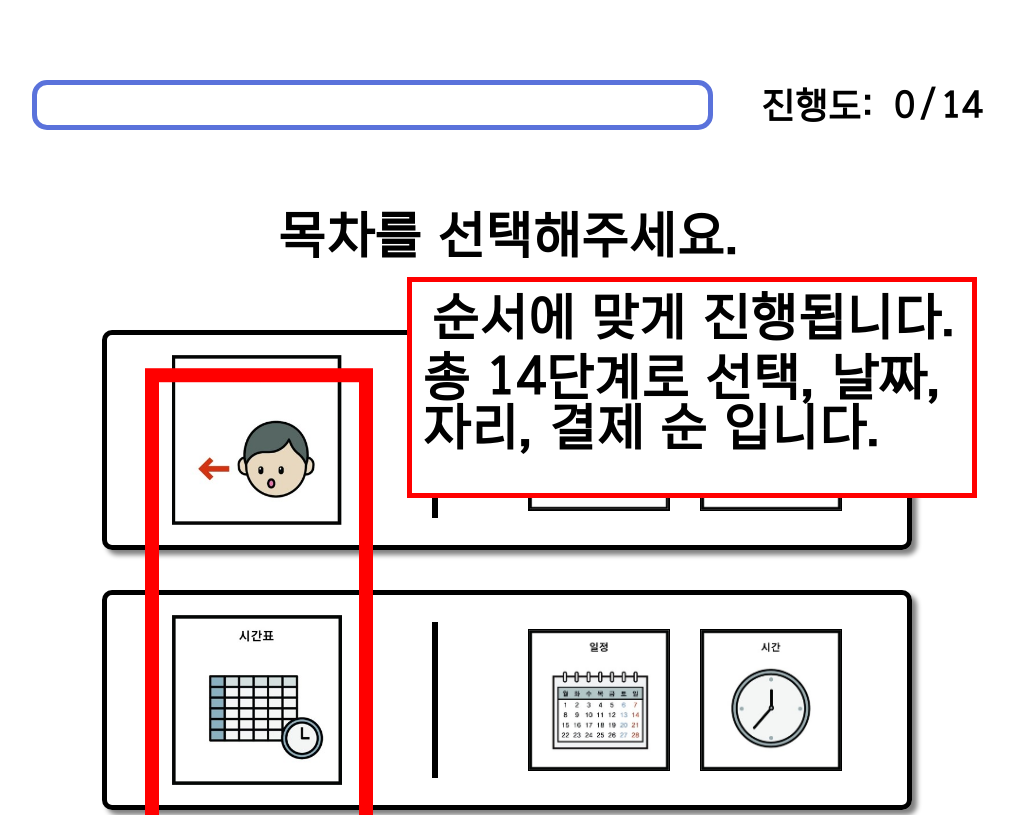
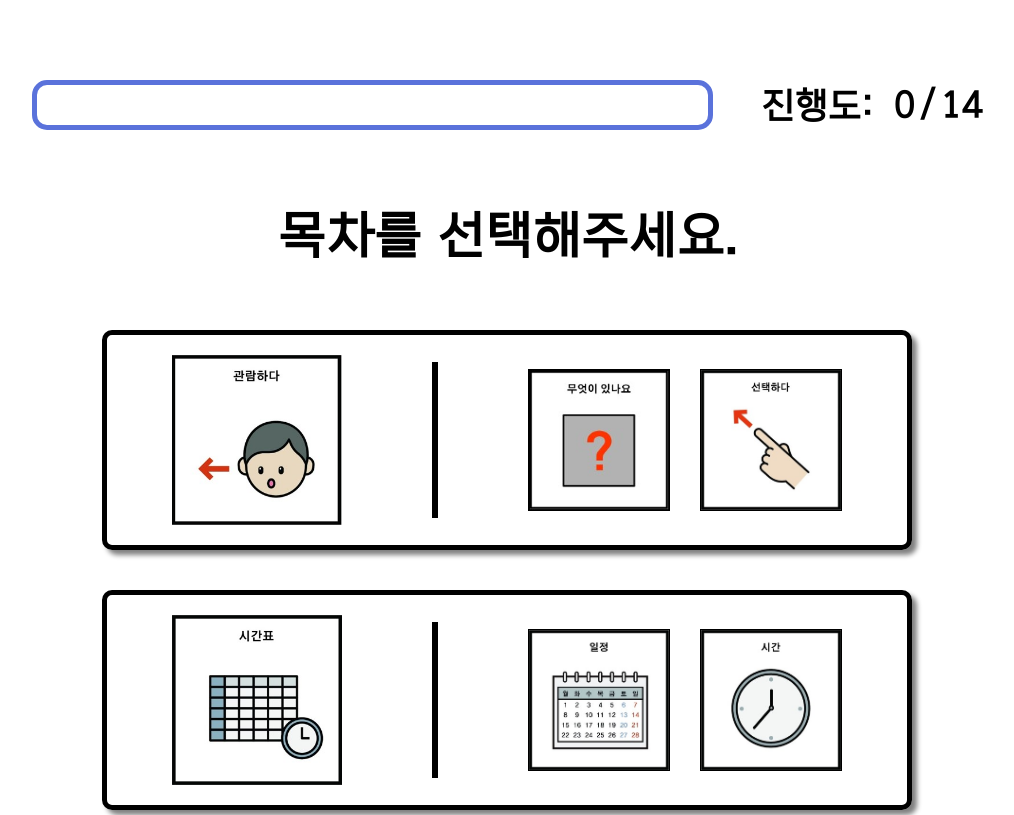
Before and after one commit to Croossh/school, a React (Create React App) app: page / in a window 1280 px wide. Shown: the top 815 px of the page, without its empty margins (133-1147 px from the left). Built offline with nearby package versions, Linux system fonts and the light colour scheme.

Commit message:
[Fix] 튜토리얼 임시 삭제 조치

```diff
--- a/src/App.js
+++ b/src/App.js
@@ -42,16 +42,16 @@ function App() {
 
   return (
     <Contanier className="App">
-      {firstState && <FirstTutorial onClick={() => changeTuto("first")} />}
+      {/* {firstState && <FirstTutorial onClick={() => changeTuto("first")} />}
       {secondState && <SecondTutorial onClick={() => changeTuto("second")} />}
       {thirdState && <ThirdTutorial onClick={() => changeTuto("third")} />}
-      {lastState && (
-        <React.Fragment>
-          <Header />
-          <Router />
-          <Footer />
-        </React.Fragment>
-      )}
+      {lastState && ( */}
+      <React.Fragment>
+        <Header />
+        <Router />
+        <Footer />
+      </React.Fragment>
+      {/* )} */}
     </Contanier>
   );
 }
```
